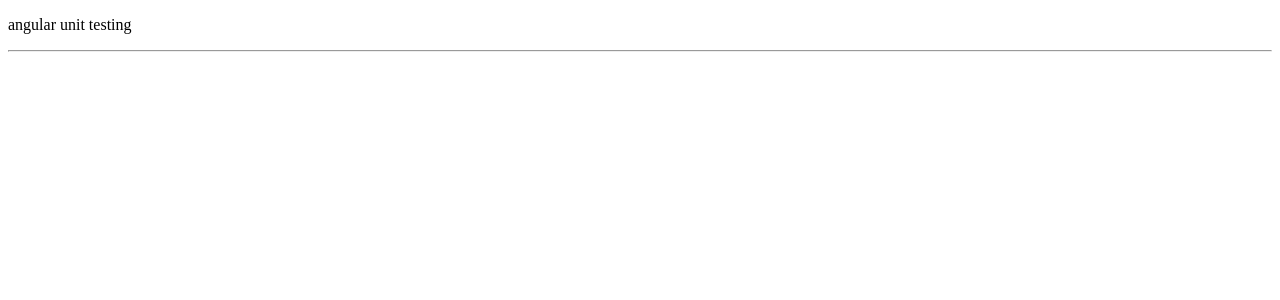
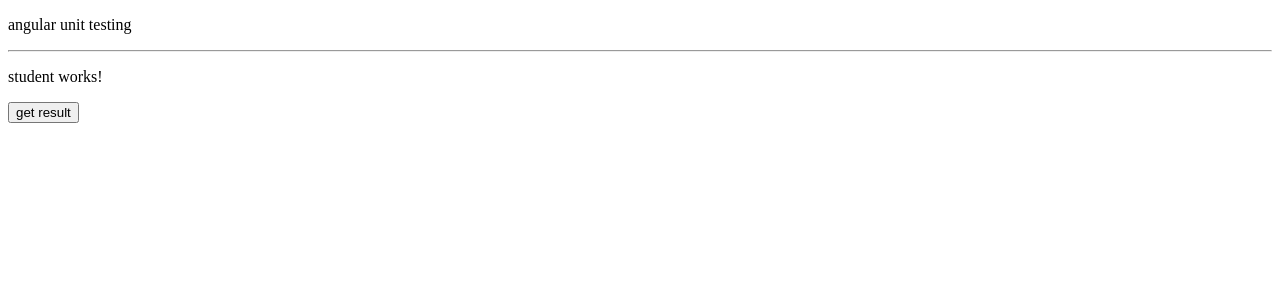
Before and after one commit to 311298/angular-unit-testing, an Angular app: page / in a window 1280 px wide. Shown: the top 300 px of the page. Built offline with nearby package versions, Linux system fonts and the light colour scheme.

Commit message:
detect changes

```diff
--- a/src/app/app.component.html
+++ b/src/app/app.component.html
@@ -1,2 +1,3 @@
 <p>angular unit testing</p>
 <hr />
+<app-student></app-student>
--- a/src/app/student/student.component.html
+++ b/src/app/student/student.component.html
@@ -1 +1,5 @@
 <p>student works!</p>
+
+<button (click)="studentSchoolResult()">get result</button>
+
+<h4>{{ studentResult }}</h4>
--- a/src/app/student/student.component.ts
+++ b/src/app/student/student.component.ts
@@ -9,6 +9,7 @@ import { StudentService } from './student.service';
 export class StudentComponent implements OnInit {
   sum: number = 0;
   result: any | undefined;
+  studentResult!: string;
 
   constructor(private service: StudentService) {}
 
@@ -33,11 +34,13 @@ export class StudentComponent implements OnInit {
     });
   }
 
-  studentResult() {
+  studentSchoolResult() {
     if (this.calculate(10, 20) >= 40) {
-      return 'Pass';
+      this.studentResult = 'Pass';
+      return this.studentResult;
     } else {
-      return 'Fail';
+      this.studentResult = 'Fail';
+      return this.studentResult;
     }
   }
 
```
Also changed, not shown: src/app/app.module.ts (+5 -10 lines), src/app/app.component.txt, 1 other file (tests, documents, lock files or other folders).
